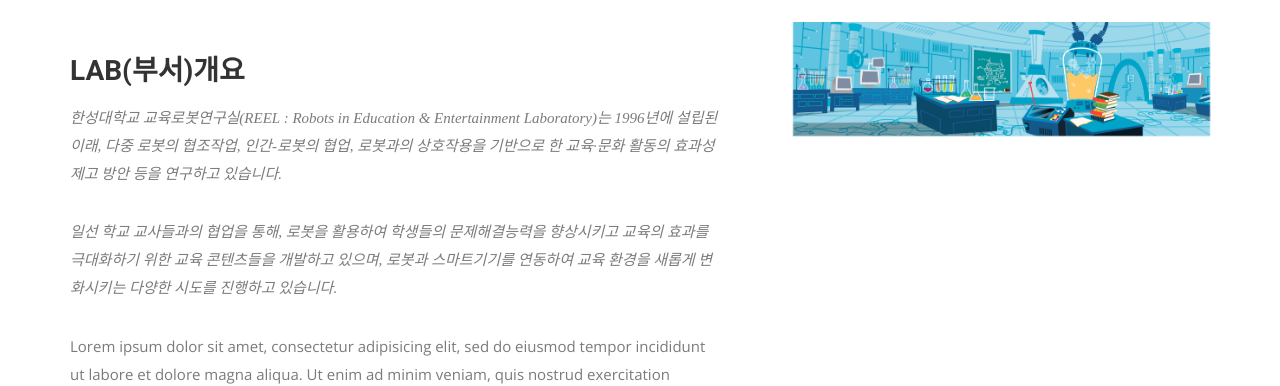
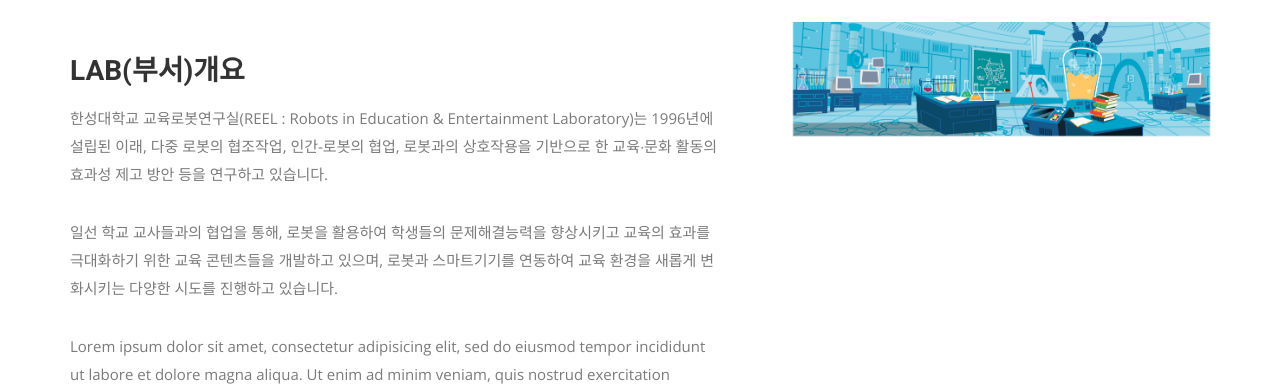
Before and after one commit to reelmaster/Reel-web, a Jekyll site: the page built from index.html, in a window 1280 px wide. Shown: the part 933-1319 px from the top of the page. Built offline with Jekyll 4.4.1, drawn with Linux system fonts in a browser that asks for light colours; nearby versions of some CDN libraries; some web fonts are replaced.

Commit message:
index.html
index.html

```diff
--- a/index.html
+++ b/index.html
@@ -25,13 +25,13 @@
         <div class="block">
           <div class="section-title">
               <h2>Lab(부서)개요</h2>
-            <p>
-                  한성대학교 교육로봇연구실(REEL : Robots in Education & Entertainment Laboratory)는 1996년에 설립된 이래, 다중 로봇의 협조작업, 인간-로봇의 협업, 로봇과의 상호작용을 기반으로 한 교육∙문화 활동의 효과성 제고 방안 등을 연구하고 있습니다.
-            </p>
-            <p>
-                  일선 학교 교사들과의 협업을 통해, 로봇을 활용하여 학생들의 문제해결능력을 향상시키고 교육의 효과를 극대화하기 위한 교육 콘텐츠들을 개발하고 있으며, 로봇과 스마트기기를 연동하여 교육 환경을 새롭게 변화시키는 다양한 시도를 진행하고 있습니다.
-            </p>
           </div>
+          <p>
+                한성대학교 교육로봇연구실(REEL : Robots in Education & Entertainment Laboratory)는 1996년에 설립된 이래, 다중 로봇의 협조작업, 인간-로봇의 협업, 로봇과의 상호작용을 기반으로 한 교육∙문화 활동의 효과성 제고 방안 등을 연구하고 있습니다.
+          </p>
+          <p>
+                일선 학교 교사들과의 협업을 통해, 로봇을 활용하여 학생들의 문제해결능력을 향상시키고 교육의 효과를 극대화하기 위한 교육 콘텐츠들을 개발하고 있으며, 로봇과 스마트기기를 연동하여 교육 환경을 새롭게 변화시키는 다양한 시도를 진행하고 있습니다.
+          </p>
           <p>Lorem ipsum dolor sit amet, consectetur adipisicing elit, sed do eiusmod tempor incididunt ut labore et dolore magna aliqua. Ut enim ad minim veniam, quis nostrud exercitation ullamco laboris nisi ut aliquip ex ea commodo consequat. Duis aute irure dolor in reprehenderit in voluptate velit esse cillum dolore eu fugiat nulla pariatur. Excepteur sint occaecat cupidatat non proident, sunt in culpa qui officia deserunt mollit anim id </p>
         </div>
       </div><!-- .col-md-7 close -->
```
